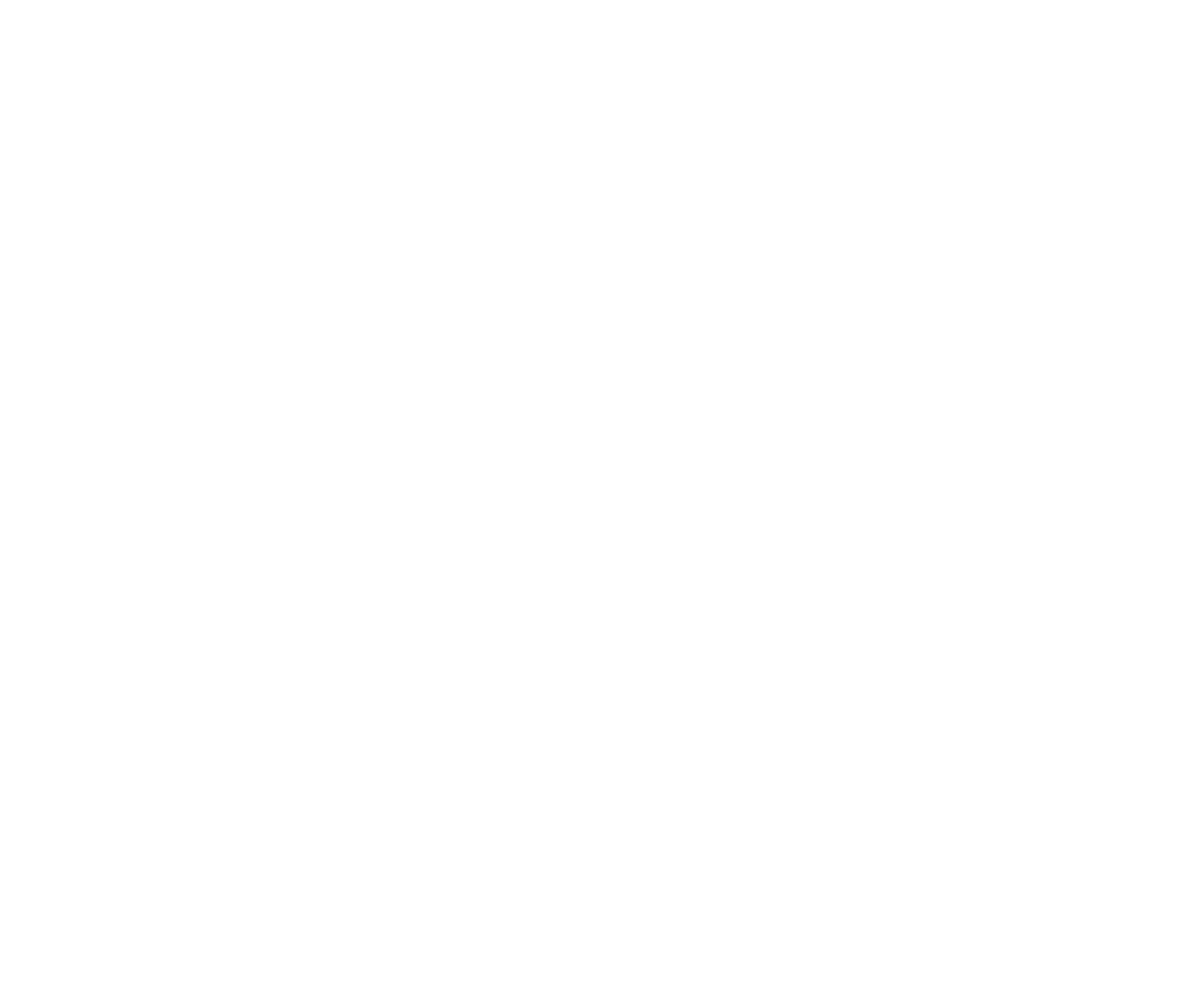
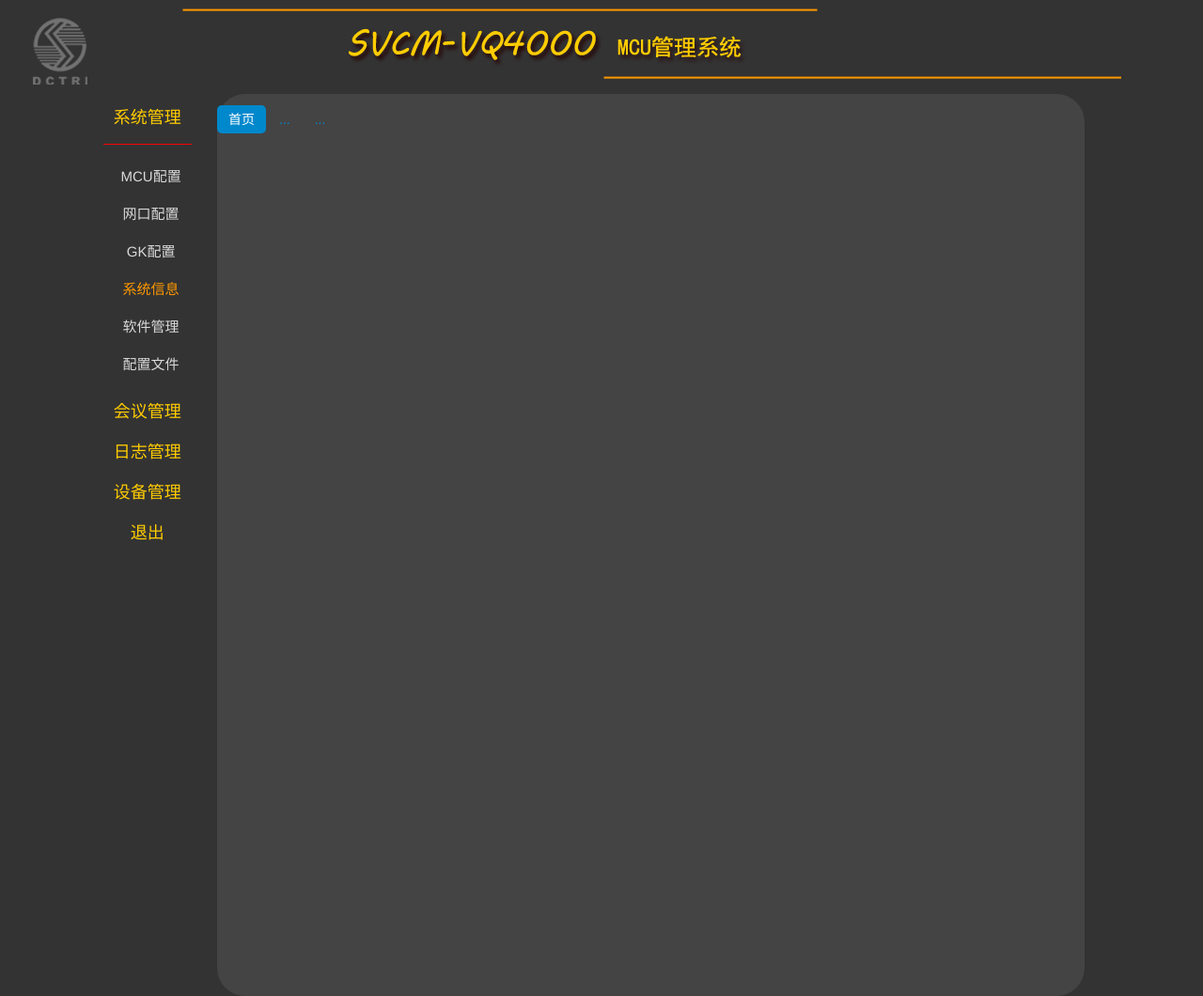
Before and after one commit to mcuTeam/mcuWeb, a Django app: page /system_info/ in a window 1280 px wide. Before the commit the page is empty. Shown: the whole page at 94% size. Before the commit the page ends 800 px from the top, so only its background shows below. Run offline with Django 3.2, Linux system fonts and the light colour scheme; a user stored in the database is signed in; parts of the project's set-up code (start-up, migrations or seed data) failed here and were passed over; some libraries are stand-ins or nearby versions.

Commit message:
Signed-off-by: jessicaqian <444748730@qq.com>

```diff
--- a/mcuWeb/static/css/base.css
+++ b/mcuWeb/static/css/base.css
@@ -2,7 +2,13 @@
 	background-color: rgb(51,51,51);
 }
 
-.span12{
+.span1{
+	height: 100px;
+	background:url(../images/logo1.png) left  no-repeat;
+
+}
+
+.span11{
 	height: 100px;
 	background:url(../images/head.png) center center no-repeat;
 
@@ -55,6 +61,7 @@ a#nav1:focus,#nav2:focus,#nav3:focus,#nav4:focus,#nav5:focus{
 
 .nav-pills.nav-stacked > li > a:focus{
 	background-color: transparent;
+	outline:none;
 	color: rgb(255,153,0);
 }
 
--- a/mcuWeb/templates/base.html
+++ b/mcuWeb/templates/base.html
@@ -12,7 +12,8 @@
 <body>
 <div class="container-fluid">
 	<div class="row-fluid">
-		<div class="span12"></div>
+		<div class="span1"></div>
+		<div class="span11"></div>
 	</div>
 	<div class="row-fluid">
 		<div class="span2 ">
@@ -27,7 +28,7 @@
 							<li><a href="#MCU_config">MCU配置</a></li>
 							<li><a href="#port_config">网口配置</a></li>
 							<li><a href="#GK_config">GK配置</a></li>
-							<li><a href="/system_info">系统信息</a></li>
+							<li><a id="system_info" href="/system_info">系统信息</a></li>
 							<li><a href="#sw_manage">软件管理</a></li>
 							<li><a href="#configfile">配置文件</a></li>
 						</ul>
@@ -125,8 +126,8 @@
 		<div class="span9">
 		  <!--Body content-->
 			{% block content %}{% endblock %}
-
 		</div>
+		{% block js %}{% endblock %}
 	</div>
 </div>
 </body>
--- a/mcuWeb/templates/system_manage/system_info.html
+++ b/mcuWeb/templates/system_manage/system_info.html
@@ -0,0 +1,23 @@
+{% extends "base.html" %}
+
+
+{% block title %}home{% endblock %}
+
+{% block content %}
+
+<ul class="nav nav-pills">
+  <li class="active">
+    <a href="#">首页</a>
+  </li>
+  <li><a href="#">...</a></li>
+  <li><a href="#">...</a></li>
+</ul>
+{% endblock %}
+
+{% block js %}
+<script type="text/javascript">
+	$('#pill1').collapse('show');
+    document.getElementById("system_info").focus();
+</script>
+
+{% endblock %}
```
Also changed, not shown: mcuWeb/db.sqlite3, mcuWeb/static/images/logo.png (added), mcuWeb/static/images/logo1.png (added).
